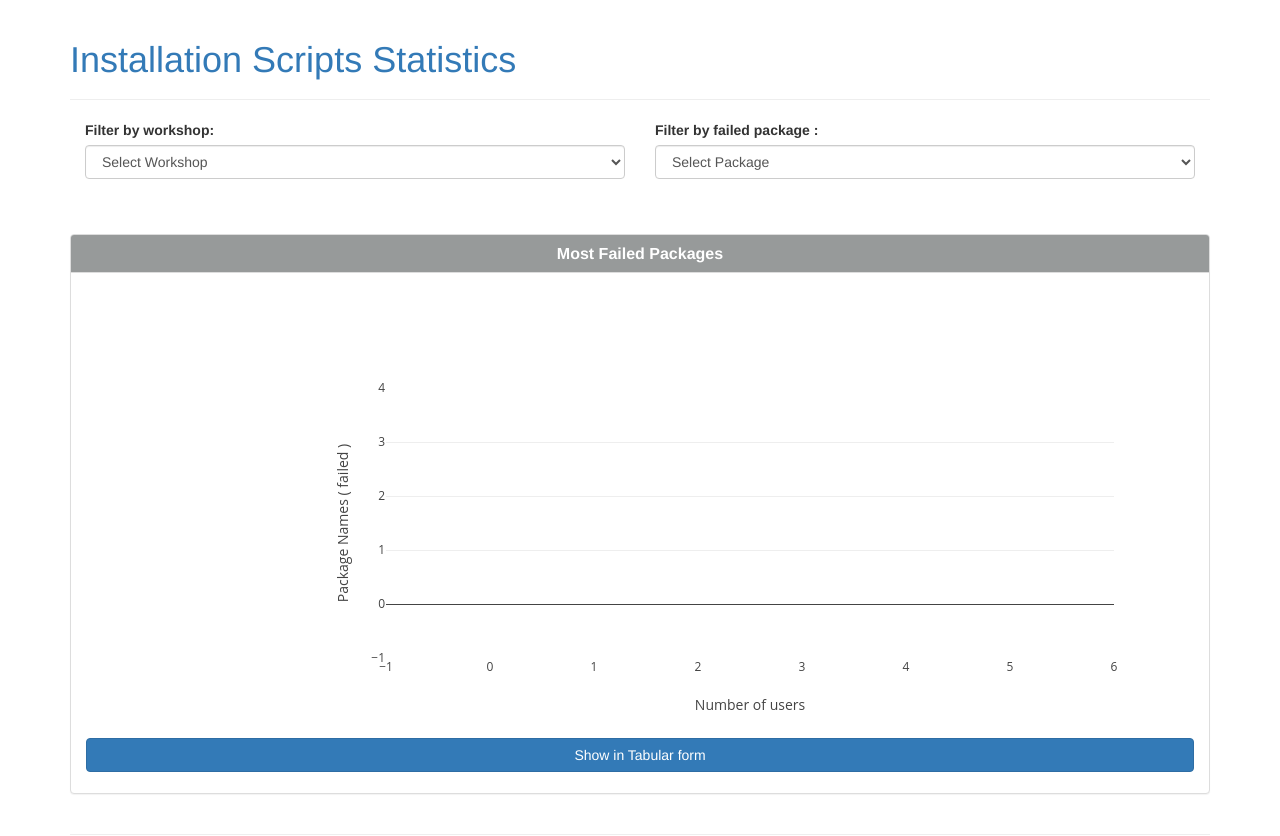
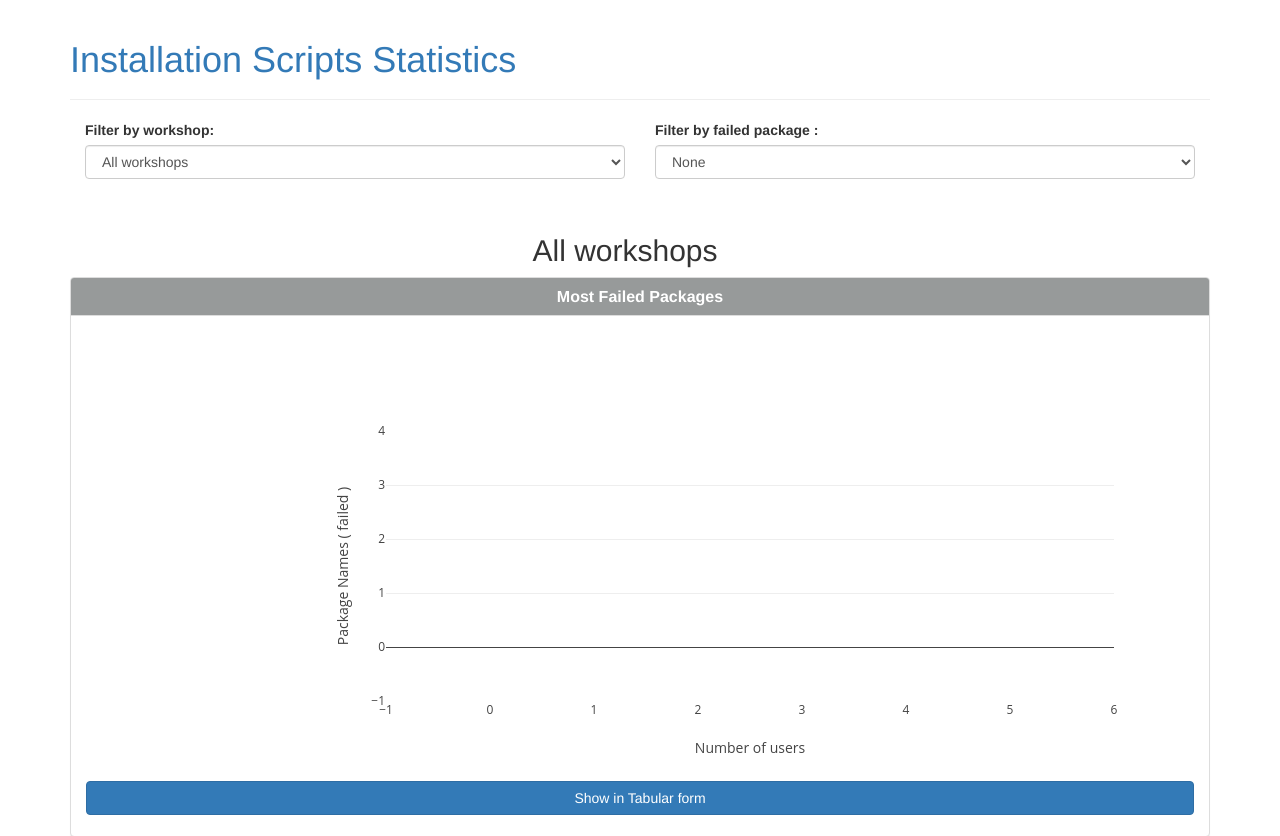
Before and after one commit to prerit2010/Result-aggregation-server, a Flask app: page /view/ in a window 1280 px wide. Shown: the top 836 px of the page. Run offline with Flask 2, Linux system fonts and the light colour scheme; data that the repository does not hold is empty; some libraries are stand-ins or nearby versions.

Commit message:
Changed default names of dropdowns

```diff
--- /dev/null
+++ b/app/static/js/call.js
@@ -0,0 +1,4 @@
+function SelectElement(valueToSelect)
+{
+    document.getElementById('sel_workshop').value = valueToSelect;
+}
--- a/app/templates/base.html
+++ b/app/templates/base.html
@@ -8,8 +8,9 @@
     <link rel="stylesheet" href="{{ url_for('static', filename='css/styles.css') }}">
     <script src="https://maxcdn.bootstrapcdn.com/bootstrap/3.3.6/js/bootstrap.min.js"></script>
     <script src="{{ url_for('static', filename='js/plot.js') }}"></script>
+    <script src="{{ url_for('static', filename='js/call.js') }}"></script>
   </HEAD>
-  <BODY>
+  <BODY onload="SelectElement('{{workshop_name}}');">
     <div class="container">
       <div class"row">
         <div class="page-header">
--- a/app/templates/index.html
+++ b/app/templates/index.html
@@ -5,8 +5,8 @@
     <div class="col-md-6">
       <div class="form-group">
         <label for="sel1">Filter by workshop:</label>
-          <select class="form-control" id="sel1" onchange="location.href='/view/' + this.options[this.selectedIndex].value;">
-            <option>Select Workshop</option>
+          <select class="form-control" id="sel_workshop" onchange="location.href='/view/' + this.options[this.selectedIndex].value;">
+            <option value="All workshops">All workshops</option>
             {% for workshop in workshops%}
               <option value="{{workshop}}">{{workshop}}</option>
             {% endfor %}
@@ -18,7 +18,7 @@
     	  <label for="sel1">Filter by failed package :</label>
     	  <form action="/view/detail/" method="GET">
     	    <select class="form-control" id="sel1" onchange="this.form.submit()" name="package_detail">
-    	      <option>Select Package</option>
+    	      <option>None</option>
     	      {% for failed_package in response['most_failed_packages'] %}
     	        <option value="{{failed_package['name']}}|{{failed_package['version']}}">{{failed_package['name']}} ({{failed_package['version']}})</option>
     	      {% endfor %}
--- a/app/views.py
+++ b/app/views.py
@@ -1,6 +1,6 @@
 from flask import Flask, jsonify, make_response
 from app import application, db
-from flask import request, render_template
+from flask import request, render_template, redirect, url_for
 from .models import UserSystemInfo, SuccessfulInstalls, FailedInstalls, Attempts
 import uuid
 from .limiter import *
@@ -172,11 +172,17 @@ def data_view():
         if user.workshop_id is not None
     ]
 
-    return render_template('index.html', response=response, workshops=workshops, show_all=True)
+    return render_template('index.html', response=response, workshops=workshops,
+                            workshop_name="All workshops", show_all=True)
 
 
 @application.route('/view/<workshop_id>/')
 def data_view_by_workshop(workshop_id):
+    """
+    If All workshops is selected as an option, redirect to '/view/'
+    """
+    if workshop_id == "All workshops":
+        return redirect(url_for('data_view'))
     user_info = db.session.query(UserSystemInfo.system,
                     db.func.count().label("count")).filter_by(workshop_id=workshop_id
                     ).group_by(UserSystemInfo.system).all()
@@ -271,7 +277,7 @@ def data_view_detail_package():
     if request.args.get('export') == 'json':
         return make_response(jsonify(response))
 
-    return render_template('details.html', data=response)
+    return render_template('details.html', data=response, workshop_name=workshop_name)
 
 @application.after_request
 def inject_x_rate_headers(response):
```
Also changed, not shown: app/templates/details.html (+10 -0 lines).
